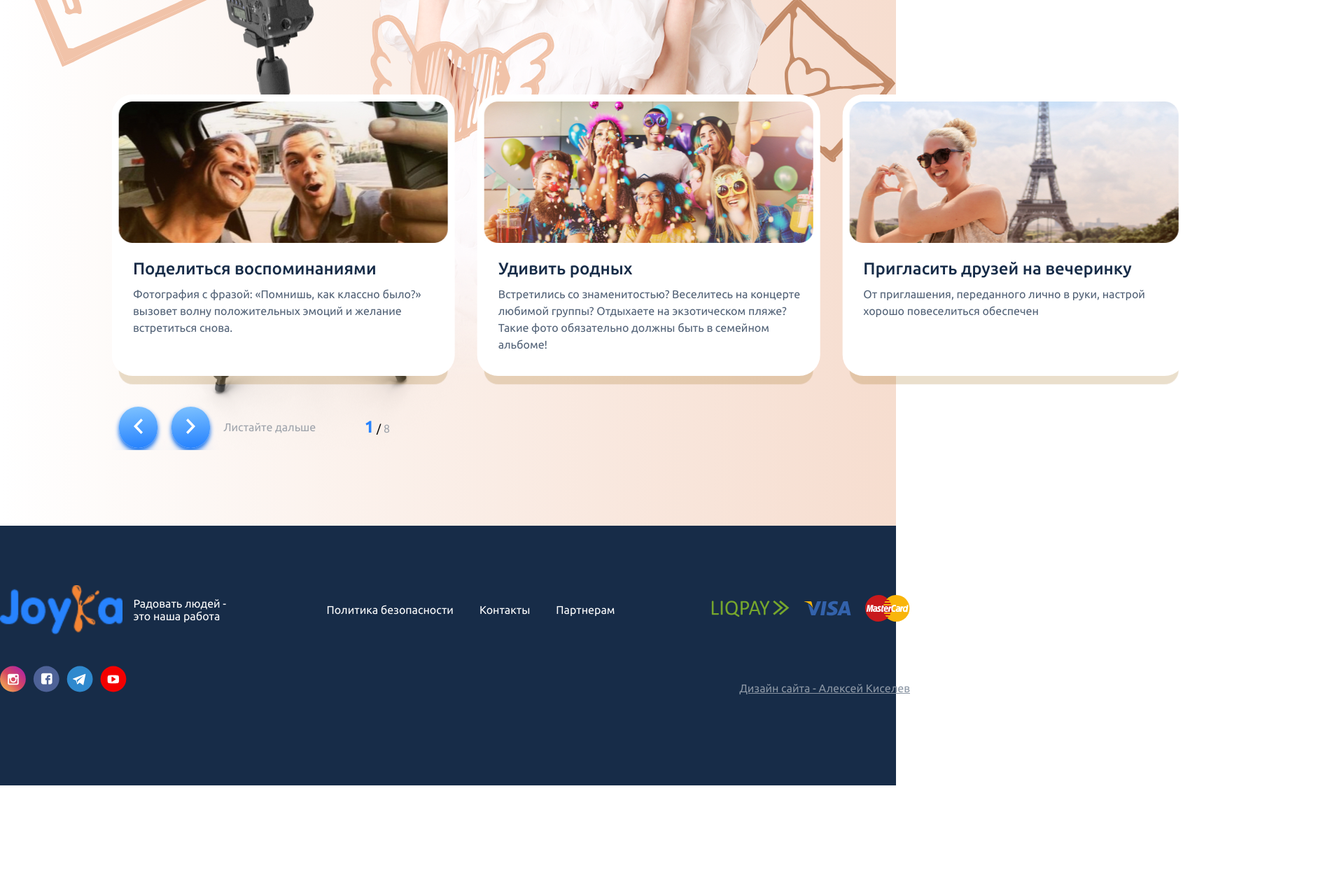
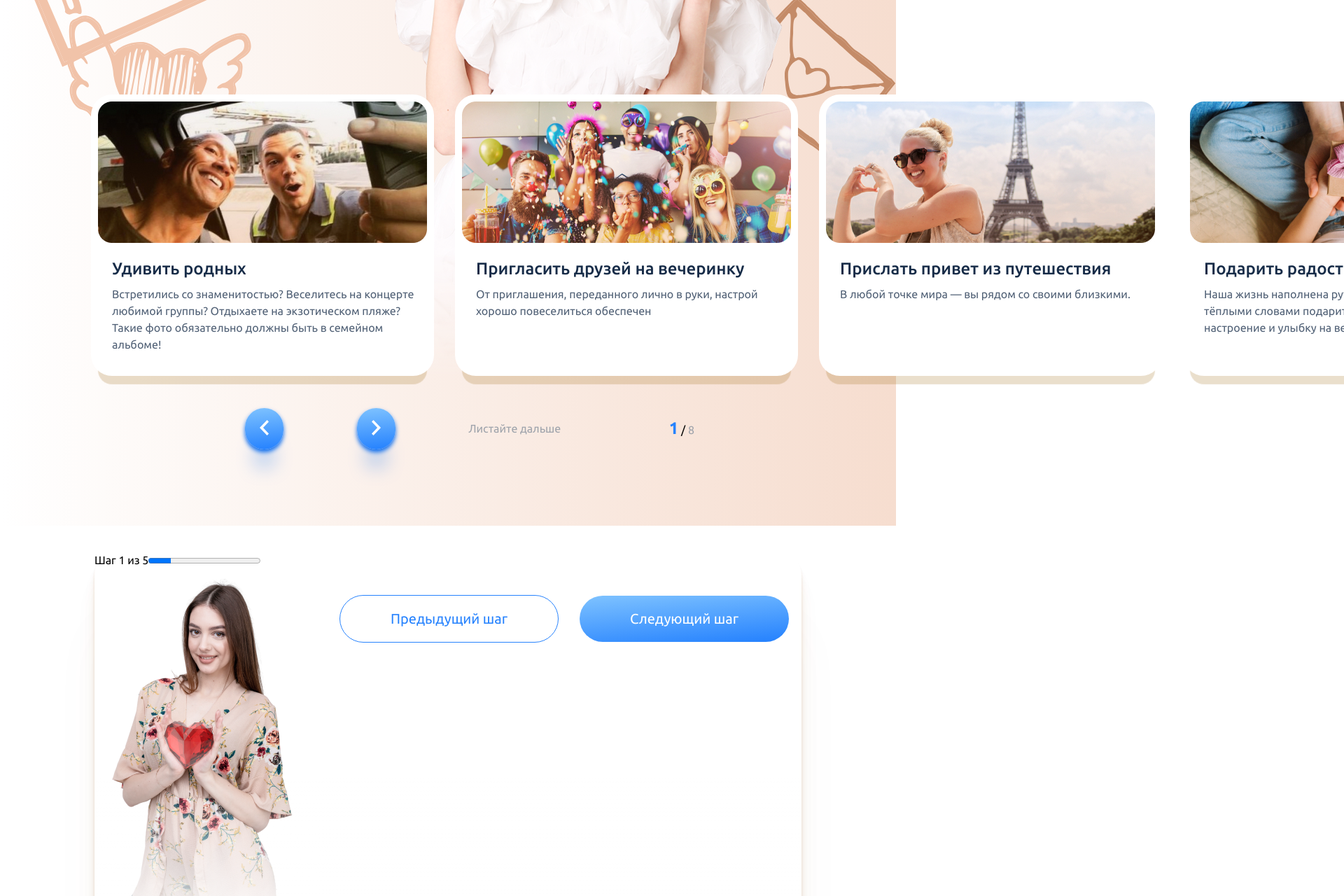
Before and after one commit to PchelaMaya/vue-joyka, a Vue app: page / in a window 1280 px wide. Shown: the part 2980-4260 px from the top of the page at 70% size, 1920 px wide, since content can reach past the window. Before the commit the page ends 4102 px from the top, so only its background shows below. Built offline with nearby package versions, Linux system fonts and the light colour scheme; a web font is replaced by a local one.

Commit message:
correct all block and add content travel

```diff
--- a/src/components/Send/Send.vue
+++ b/src/components/Send/Send.vue
@@ -7,21 +7,30 @@
 
     const slides = ref([
         {
-            img: 'src/assets/Send-img/slider_1.jpg',
+            img: 'src/assets/Send-img/slider_8.jpg',
             title: 'Удивить родных',
             subtitle: 'Встретились со знаменитостью? Веселитесь на концерте любимой группы? Отдыхаете на экзотическом пляже? Такие фото обязательно должны быть в семейном альбоме!'},
+
+        {
+            img: 'src/assets/Send-img/slider_1.jpg',
+            title: 'Пригласить друзей на вечеринку',
+            subtitle: 'От приглашения, переданного лично в руки, настрой хорошо повеселиться обеспечен'},
+
         {
             img: 'src/assets/Send-img/slider_2.jpg',
-            title: 'Пригласить друзей на вечеринку',
-            subtitle: 'От приглашения, переданного лично в руки, настрой хорошо повеселиться обеспечен'},
+            title: 'Прислать привет из путешествия',
+            subtitle: 'В любой точке мира — вы рядом со своими близкими.'},
+
         {
             img: 'src/assets/Send-img/slider_3.jpg',
-            title: 'Прислать привет из путешествия',
-            subtitle: 'В любой точке мира — вы рядом со своими близкими.'},
+            title: 'Подарить радость просто так!',
+            subtitle: 'Наша жизнь наполнена рутиной. Отправленная JoyKa с тёплыми словами подарит вашим близким хорошее настроение и улыбку на весь день.'},
+
         {
             img: 'src/assets/Send-img/slider_4.jpg',
-            title: 'Подарить радость просто так!',
-            subtitle: 'Наша жизнь наполнена рутиной. Отправленная JoyKa с тёплыми словами подарит вашим близким хорошее настроение и улыбку на весь день.'},
+            title: 'Поделиться воспоминаниями',
+            subtitle: 'Фотография с фразой: «Помнишь, как классно было?» вызовет волну положительных эмоций и желание встретиться снова.'},
+
 
         {
             img: 'src/assets/Send-img/slider_5.jpg',
@@ -34,11 +43,7 @@
         {
             img: 'src/assets/Send-img/slider_7.jpg',
             title: 'Вдохновить близких своими победами',
-            subtitle: 'Забил решающий гол? Покорил очередкую вершину? Отправь JoyKa — пусть друзья разделят с тобой радость момента.'},
-            {
-            img: 'src/assets/Send-img/slider_8.jpg',
-            title: 'Поделиться воспоминаниями',
-            subtitle: 'Фотография с фразой: «Помнишь, как классно было?» вызовет волну положительных эмоций и желание встретиться снова.'}
+            subtitle: 'Забил решающий гол? Покорил очередкую вершину? Отправь JoyKa — пусть друзья разделят с тобой радость момента.'}
 
     ])
     const navigation = {
@@ -57,10 +62,6 @@
             //     return curElem + ' / ' + totalElem
             // }
     }
-    const breakpoints = {
-
-        slidesPerView: 1,
-    }
 
 </script>
 <template>
@@ -72,17 +73,15 @@
                 :space-between="30"
                 :centeredSlides="true"
                 :slidesPerView="3"
-                :loop="true"
-
-                :breakpoints="breakpoints"
                 :modules="[Navigation, Pagination]"
                 :navigation="navigation"
                 :pagination="pagination">
                 <SwiperSlide
                 v-for="slide in slides">
                 <div class="swiper-slides">
-                    <img class="slider__item"
-                    :src="slide.img">
+                    <div class="slider__item">
+                        <img :src="slide.img">
+                    </div>
                     <div class="slider__text">
                         <h2 class="slider__title">{{ slide.title }}</h2>
                         <p class="slider__subtitle">{{ slide.subtitle }}</p>
@@ -99,10 +98,7 @@
                     <p class="pagination__text">Листайте дальше</p>
                     <div class="swiper-pagination"></div>
                     </div>
-
                 </swiper>
-
-
             </div>
         </div>
 
--- a/src/components/Send/style.scss
+++ b/src/components/Send/style.scss
@@ -26,13 +26,13 @@
     &__content {
         height: 892px;
         background:url("@/assets/Send-img/send-girl.png") no-repeat;
-        background-position: 75% 10%;
+        background-position: 78% 10%;
     }
     &::before {
         content: "";
         position: absolute;
         left: 0px;
-        top: -100px;
+        top: -160px;
         width: 100%;
         height: 324px;
 
@@ -44,17 +44,19 @@
 }
 .swiper {
     // margin-top: 450px;
-    width: 1535px;
+    // width: 1535px;
+    margin-right: 920px !important;
+    overflow: inherit !important;
     position: absolute;
-    right: -160px;
+    // right: -160px;
     // margin: auto !important;
     background:
     url("@/assets/Send-img/send-camera.png") no-repeat,
     url("@/assets/Send-img/heart.svg") no-repeat;
 
-    background-position: -50% 43%, 29% 35%;
+    background-position: -100% 43%, 99% 35%;
 
-    &-slides {
+    &-slide {
         margin-top: 350px;
         width: 490px !important;
         height: 402px !important;
@@ -96,7 +98,7 @@
     width: 387px;
     height: 66px;
     margin-top: 40px;
-    margin-left: 10px;
+    margin-left: 350px;
     display: flex;
     justify-content: space-between;
     align-items: center;
--- a/src/components/Travel/Travel.vue
+++ b/src/components/Travel/Travel.vue
@@ -1,6 +1,45 @@
 <script setup>
+
     import { ref } from 'vue'
     import './style.scss'
+    const data = ref([
+    {
+        title: 'Выберите страну отправления',
+        data: [
+        {
+            name: 'Украина',
+            img: '/src/assets/Travel-img/travel-ukraine.png'
+        },
+        {
+            name: 'Грузия',
+            img: '/src/assets/Travel-img/travel-gruziya.png'
+        },
+        {
+            name: 'Тайланд',
+            img: '/src/assets/Travel-img/travel-tailand.png'
+        },
+        {
+            name: 'Ещё страна',
+            img: '#DAEDFF'
+        }
+        ]
+    },
+
+    ])
 </script>
 <template>
+    <section class="travel">
+        <div class="travel__container">
+            <div class="travel__progress">
+                <label for="file">Шаг 1 из 5</label>
+                <progress id="file" max="5" value="1">1</progress>
+            </div>
+            <div class="travel__content"></div>
+            <div class="buttons">
+            <a href="#!" class="button button-prev">Предыдущий шаг</a>
+            <a href="#!" class="button button-next">Следующий шаг</a>
+            </div>
+        </div>
+
+    </section>
 </template>
--- a/src/components/Travel/style.scss
+++ b/src/components/Travel/style.scss
@@ -0,0 +1,42 @@
+.travel {
+
+    &__container {
+        background: url("@/assets/Travel-img/travel-girl.png") no-repeat,
+         linear-gradient(180deg, rgba(255, 255, 255, 0) 59.4%, #FFFFFF 100%);
+        margin: 40px auto 130px auto;
+        width: 1010px;
+        height: 540px;
+        box-shadow: 0px 100px 80px rgba(152, 93, 1, 0.0281146), 0px 41.7776px 33.4221px rgba(152, 93, 1, 0.0403893), 0px 22.3363px 17.869px rgba(152, 93, 1, 0.05), 0px 12.5216px 10.0172px rgba(152, 93, 1, 0.0596107), 0px 6.6501px 5.32008px rgba(152, 93, 1, 0.0718854), 0px 2.76726px 2.21381px rgba(152, 93, 1, 0.1);
+        border-radius: 30px;
+    }
+}
+.buttons {
+    width: 642px;
+    height: 70px;
+}
+.button {
+    padding: 21px 72px;
+
+    font-weight: 400;
+    font-size: 20px;
+    border-radius: 50px;
+    text-decoration: none;
+    // box-shadow: none;
+    &-prev {
+        background: #fff;
+        border: 1px solid #2783FE;
+        color: #2783FE !important;
+        // margin-right: 20px;
+        &:hover {
+            background: #c0dbfd;
+        }
+    }
+    &-next {
+        background: linear-gradient(174.82deg, #7BC0FF 4.38%, #2783FE 96.06%);
+        color: #fff !important;
+        &:hover {
+            background: linear-gradient(174.82deg, #C1E1FF 4.38%, #4595FF 96.06%);
+
+        }
+    }
+}
```
